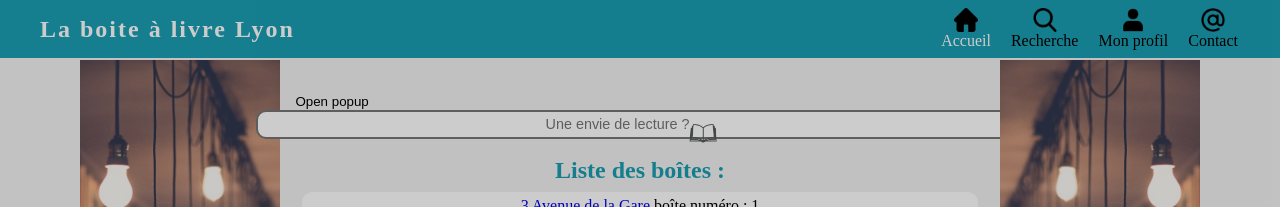
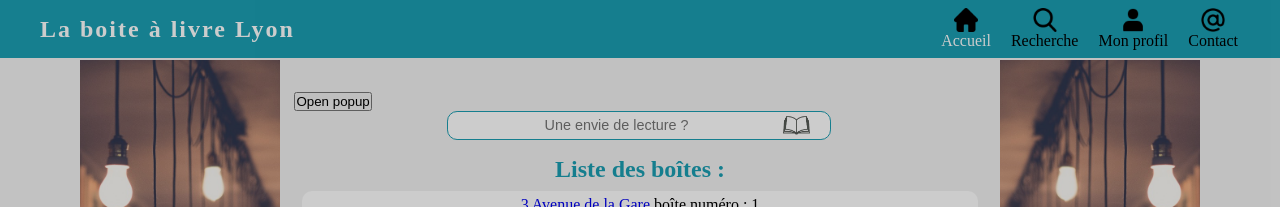
Before and after one commit to JenniferDELEO/lyon-react-mars22-p2g1, a React (Create React App) app: page / in a window 1280 px wide. Shown: the top 207 px of the page. Built offline with nearby package versions, Linux system fonts and the light colour scheme.

Commit message:
finished the style

```diff
--- a/src/components/HomeQuickSearchBar.jsx
+++ b/src/components/HomeQuickSearchBar.jsx
@@ -20,7 +20,7 @@ export default function HomeQuickSearchBar() {
           onChange={(e) => setuserQuickSearch(e.target.value)}
         />
         <button type="submit">
-          <div className="iconBookQuickSearchBar" />
+          <div className="IconBookQuickSearchBar" />
         </button>
       </form>
     </div>
--- a/src/styles/HomeQuickSearchBar.css
+++ b/src/styles/HomeQuickSearchBar.css
@@ -2,25 +2,25 @@
   display: flex;
   justify-content: center;
   position: relative;
+  margin-bottom: 1em;
 }
 
 .HomeQuickSearchBar input {
   width: 60vw;
   height: 2em;
-  border-width: 2px;
-  border-style: solid;
-  border-radius: 0.7em;
   font-size: 0.9em;
   text-align: center;
   padding-right: 45px; /*to avoid that the search text superposes on book icon: */
+  border: 1px solid rgba(27, 158, 178, 1);
+  border-radius: 0.7em;
 }
 
-.iconBookQuickSearchBar {
+.IconBookQuickSearchBar {
   position: absolute;
-  width: 2em;
+  width: 30px;
   height: 2em;
   top: 50%;
-  right: 20vw;
+  right: 15%;
   transform: translate(-50%, -50%);
   background-image: url(../assets/HomeQuickSearchBarIcon.png);
   background-repeat: no-repeat;
@@ -29,12 +29,22 @@
   cursor: pointer;
 }
 
-.iconBookQuickSearchBar:hover {
+.IconBookQuickSearchBar:hover {
   background-image: url(../assets/HomeQuickSearchBarIcon_hover.png);
 }
 
-button {
-  /* to hide the button hitself and only display the book icon */
+.HomeQuickSearchBar button {
+  /* to hide the button hitself : so only display the book icon */
   background: transparent;
   border: 1px solid transparent;
 }
+
+@media screen and (min-width: 650px) {
+  .HomeQuickSearchBar input {
+    width: 30vw;
+  }
+
+  .IconBookQuickSearchBar {
+    right: 23%;
+  }
+}
```
